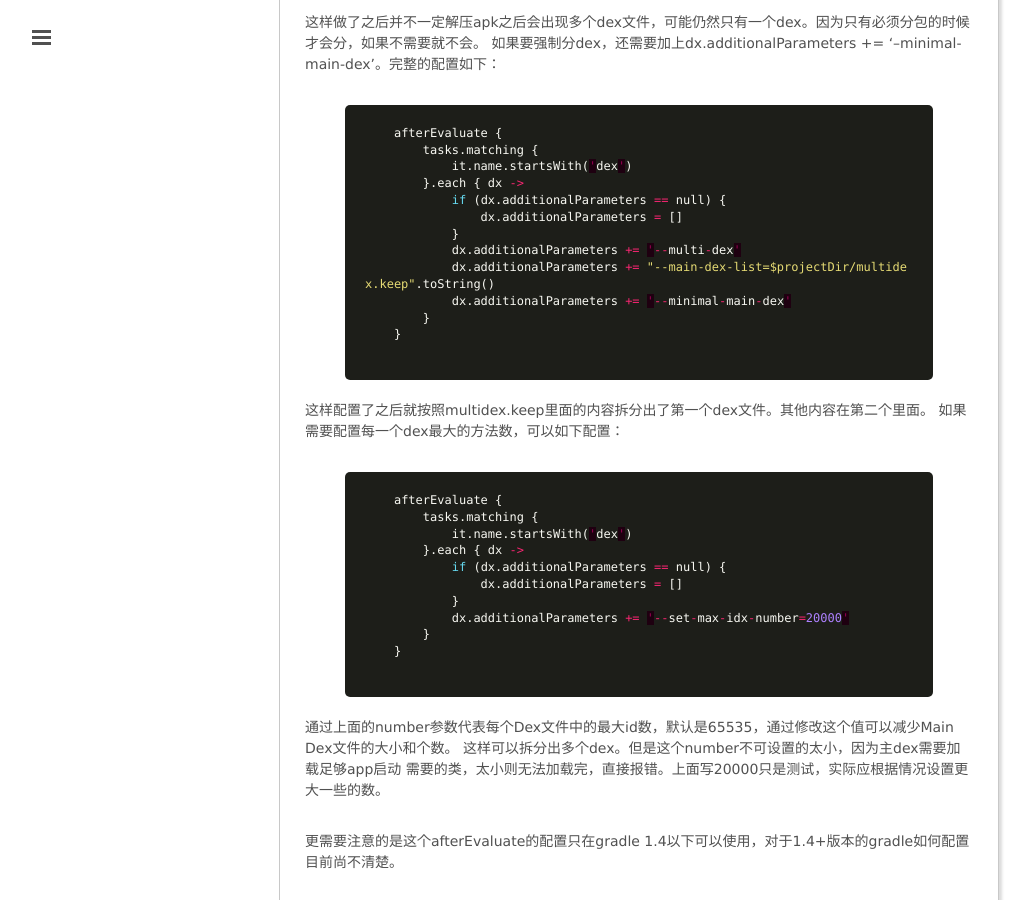
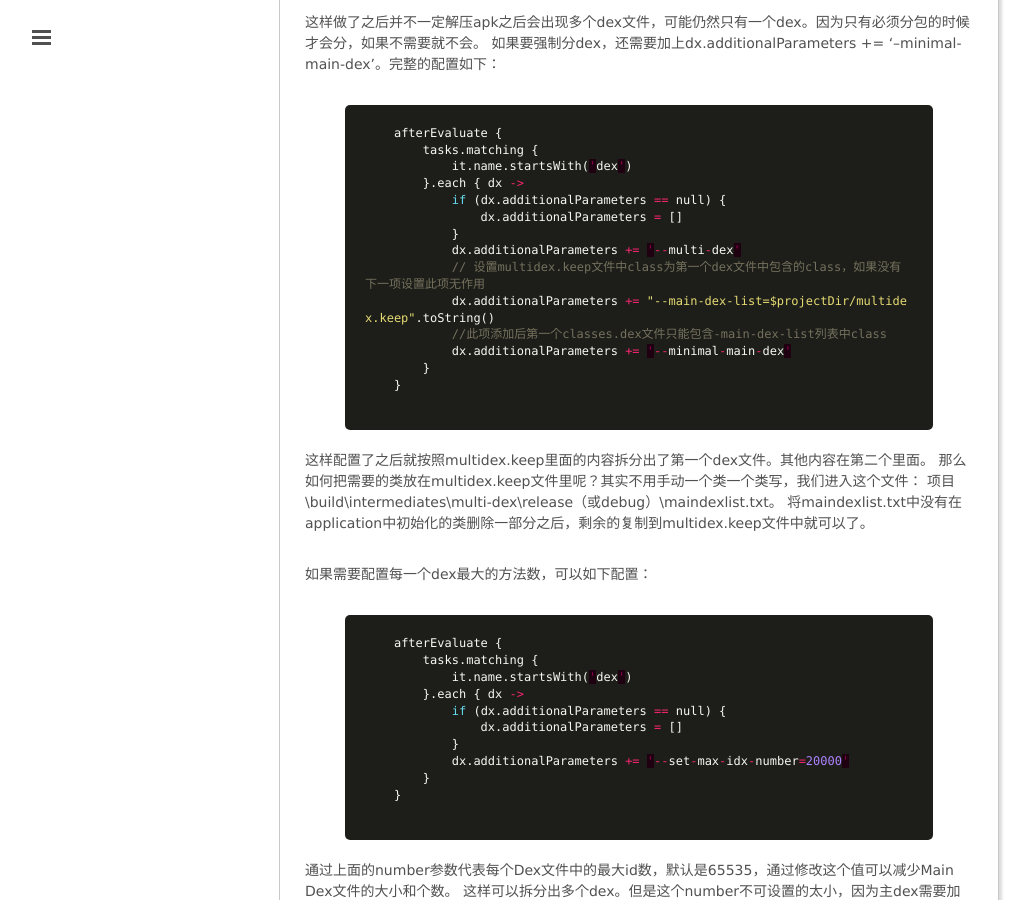
Before and after one commit to mxn21/mxn21.github.io, a Jekyll site: the page built from _posts/2016-2-25-android分包原理.md, in a window 1280 px wide and 900 px high, scrolled down 3423 px. Shown: the whole window, without its empty margins (1-1034 px from the left). Built offline with Jekyll 4.4.1, drawn with Linux system fonts in a browser that asks for light colours; comment, search, counter and statistics services are not loaded.

Commit message:
32324234

```diff
--- a/_posts/2016-2-25-android分包原理.md
+++ b/_posts/2016-2-25-android分包原理.md
@@ -164,13 +164,19 @@
                 dx.additionalParameters = []
             }
             dx.additionalParameters += '--multi-dex'
+            // 设置multidex.keep文件中class为第一个dex文件中包含的class，如果没有下一项设置此项无作用
             dx.additionalParameters += "--main-dex-list=$projectDir/multidex.keep".toString()
+            //此项添加后第一个classes.dex文件只能包含-main-dex-list列表中class
             dx.additionalParameters += '--minimal-main-dex'
         }
     }
 	{% endhighlight %}
 
 这样配置了之后就按照multidex.keep里面的内容拆分出了第一个dex文件。其他内容在第二个里面。
+那么如何把需要的类放在multidex.keep文件里呢？其实不用手动一个类一个类写，我们进入这个文件：
+项目\build\intermediates\multi-dex\release（或debug）\maindexlist.txt。
+将maindexlist.txt中没有在application中初始化的类删除一部分之后，剩余的复制到multidex.keep文件中就可以了。
+
 如果需要配置每一个dex最大的方法数，可以如下配置：
 
 	{% highlight  c %}
```
